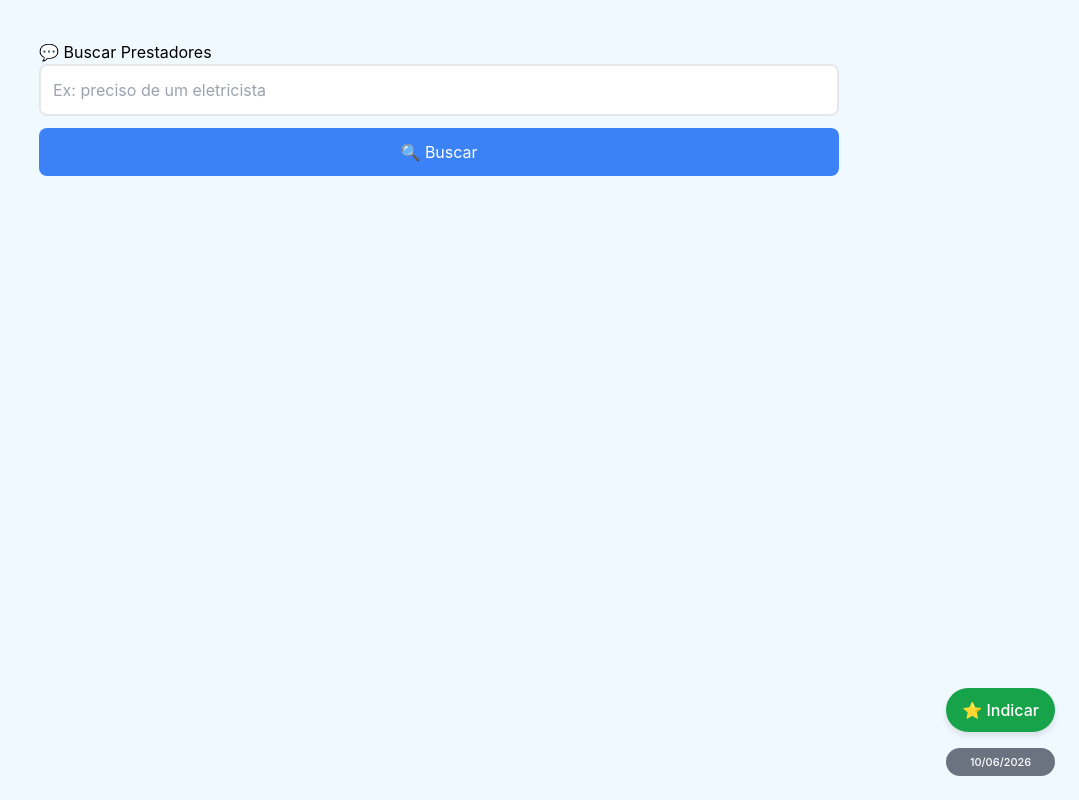
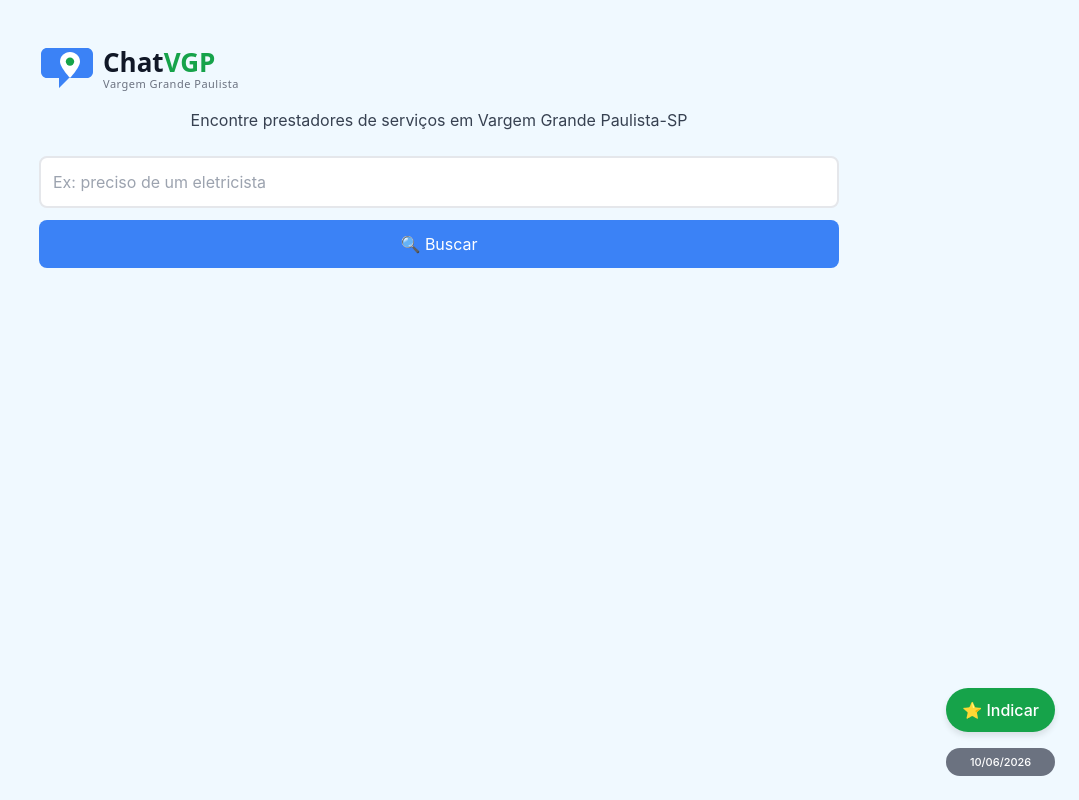
Before and after one commit to hurbem/chatvgp, a React (Create React App) app in the folder chatvgp/frontend/: page / in a window 1280 px wide. Shown: the whole page, without its empty margins (201-1280 px from the left). Built offline with nearby package versions, Linux system fonts and the light colour scheme.

Commit message:
Adiciona logo ChatVGP e frase de destaque no topo da tela

```diff
--- a/chatvgp/frontend/src/pages/ChatPage.jsx
+++ b/chatvgp/frontend/src/pages/ChatPage.jsx
@@ -1,5 +1,6 @@
 import React, { useState } from 'react';
 import { FounderBadge } from '../components/FounderBadge';
+import logoChatVGP from '../assets/logo-chatvgp.svg';
 
 export const ChatPage = () => {
   const [pergunta, setPergunta] = useState('');
@@ -35,7 +36,12 @@ export const ChatPage = () => {
   return (
     <div style={{ minHeight: '100vh', backgroundColor: '#f0f9ff', padding: '40px 20px' }}>
       <div style={{ maxWidth: '800px', margin: '0 auto' }}>
-        <h1>💬 Buscar Prestadores</h1>
+        <div style={{ textAlign: 'center', marginBottom: '24px' }}>
+          <img src={logoChatVGP} alt="ChatVGP" style={{ height: '60px', marginBottom: '8px' }} />
+          <p style={{ fontSize: '16px', color: '#374151', margin: 0 }}>
+            Encontre prestadores de serviços em Vargem Grande Paulista-SP
+          </p>
+        </div>
 
         <input
           type="text"
```
Also changed, not shown: chatvgp/frontend/src/assets/logo-chatvgp.svg (added).
